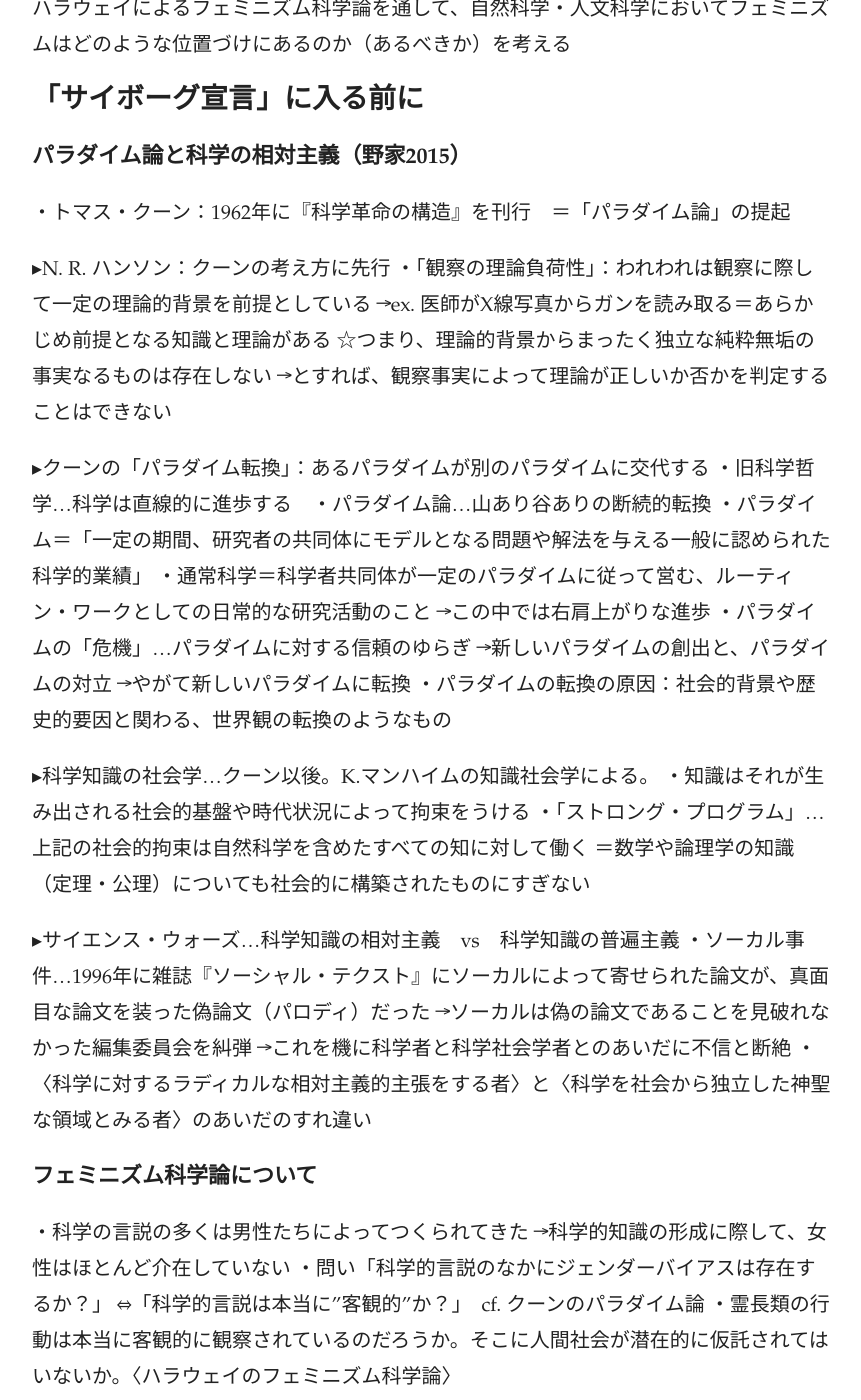
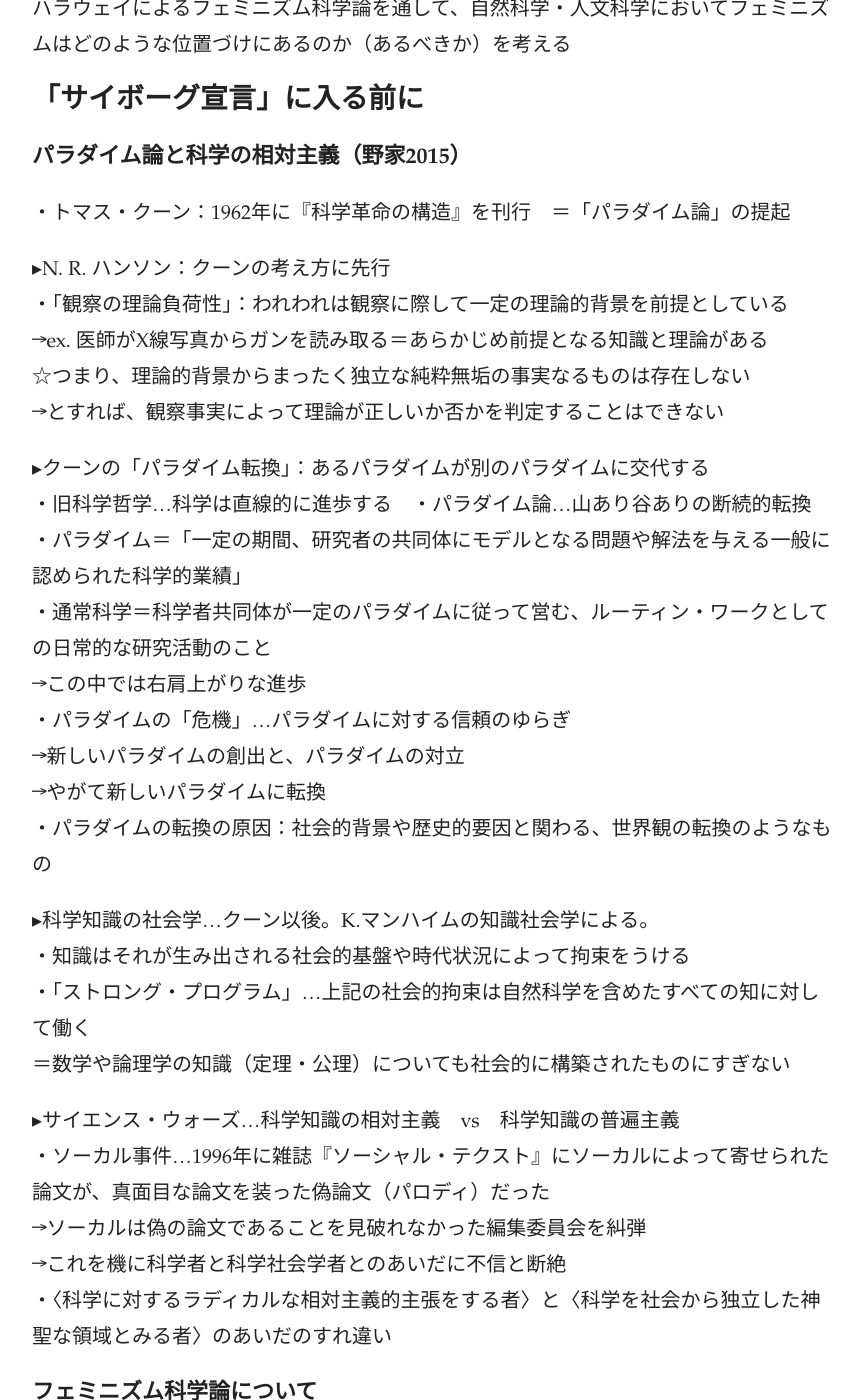
Before and after one commit to nishikarch/nishikarch.github.io, a Jekyll site: the page built from _posts/2021-11-21-Haraway-1991.md, in a window 1280 px wide and 1400 px high, scrolled down 827 px. Shown: the whole window, without its empty margins (208-1069 px from the left). Built offline with Jekyll 4.4.1, drawn with Linux system fonts in a browser that asks for light colours; some of the changed text lies outside the part shown.

Commit message:
Update 2021-11-21-Haraway-1991.md

```diff
--- a/_posts/2021-11-21-Haraway-1991.md
+++ b/_posts/2021-11-21-Haraway-1991.md
@@ -26,50 +26,50 @@ paper:
 
 ・トマス・クーン：1962年に『科学革命の構造』を刊行　＝「パラダイム論」の提起
 
-▸N. R. ハンソン：クーンの考え方に先行
-・「観察の理論負荷性」：われわれは観察に際して一定の理論的背景を前提としている
- →ex. 医師がX線写真からガンを読み取る＝あらかじめ前提となる知識と理論がある
- ☆つまり、理論的背景からまったく独立な純粋無垢の事実なるものは存在しない
- →とすれば、観察事実によって理論が正しいか否かを判定することはできない
+▸N. R. ハンソン：クーンの考え方に先行<br>
+・「観察の理論負荷性」：われわれは観察に際して一定の理論的背景を前提としている<br>
+ →ex. 医師がX線写真からガンを読み取る＝あらかじめ前提となる知識と理論がある<br>
+ ☆つまり、理論的背景からまったく独立な純粋無垢の事実なるものは存在しない<br>
+ →とすれば、観察事実によって理論が正しいか否かを判定することはできない<br>
 
-▸クーンの「パラダイム転換」：あるパラダイムが別のパラダイムに交代する
-・旧科学哲学…科学は直線的に進歩する　・パラダイム論…山あり谷ありの断続的転換
-・パラダイム＝「一定の期間、研究者の共同体にモデルとなる問題や解法を与える一般に認められた科学的業績」
-・通常科学＝科学者共同体が一定のパラダイムに従って営む、ルーティン・ワークとしての日常的な研究活動のこと
- →この中では右肩上がりな進歩
- ・パラダイムの「危機」…パラダイムに対する信頼のゆらぎ
- →新しいパラダイムの創出と、パラダイムの対立
- →やがて新しいパラダイムに転換
- ・パラダイムの転換の原因：社会的背景や歴史的要因と関わる、世界観の転換のようなもの
+▸クーンの「パラダイム転換」：あるパラダイムが別のパラダイムに交代する<br>
+・旧科学哲学…科学は直線的に進歩する　・パラダイム論…山あり谷ありの断続的転換<br>
+・パラダイム＝「一定の期間、研究者の共同体にモデルとなる問題や解法を与える一般に認められた科学的業績」<br>
+・通常科学＝科学者共同体が一定のパラダイムに従って営む、ルーティン・ワークとしての日常的な研究活動のこと<br>
+ →この中では右肩上がりな進歩<br>
+ ・パラダイムの「危機」…パラダイムに対する信頼のゆらぎ<br>
+ →新しいパラダイムの創出と、パラダイムの対立<br>
+ →やがて新しいパラダイムに転換<br>
+ ・パラダイムの転換の原因：社会的背景や歴史的要因と関わる、世界観の転換のようなもの<br>
 
-▸科学知識の社会学…クーン以後。K.マンハイムの知識社会学による。
-・知識はそれが生み出される社会的基盤や時代状況によって拘束をうける
-・「ストロング・プログラム」…上記の社会的拘束は自然科学を含めたすべての知に対して働く
- ＝数学や論理学の知識（定理・公理）についても社会的に構築されたものにすぎない
+▸科学知識の社会学…クーン以後。K.マンハイムの知識社会学による。<br>
+・知識はそれが生み出される社会的基盤や時代状況によって拘束をうける<br>
+・「ストロング・プログラム」…上記の社会的拘束は自然科学を含めたすべての知に対して働く<br>
+ ＝数学や論理学の知識（定理・公理）についても社会的に構築されたものにすぎない<br>
 
-▸サイエンス・ウォーズ…科学知識の相対主義　vs　科学知識の普遍主義
-・ソーカル事件…1996年に雑誌『ソーシャル・テクスト』にソーカルによって寄せられた論文が、真面目な論文を装った偽論文（パロディ）だった
- →ソーカルは偽の論文であることを見破れなかった編集委員会を糾弾
- →これを機に科学者と科学社会学者とのあいだに不信と断絶
- ・〈科学に対するラディカルな相対主義的主張をする者〉と〈科学を社会から独立した神聖な領域とみる者〉のあいだのすれ違い
+▸サイエンス・ウォーズ…科学知識の相対主義　vs　科学知識の普遍主義<br>
+・ソーカル事件…1996年に雑誌『ソーシャル・テクスト』にソーカルによって寄せられた論文が、真面目な論文を装った偽論文（パロディ）だった<br>
+ →ソーカルは偽の論文であることを見破れなかった編集委員会を糾弾<br>
+ →これを機に科学者と科学社会学者とのあいだに不信と断絶<br>
+ ・〈科学に対するラディカルな相対主義的主張をする者〉と〈科学を社会から独立した神聖な領域とみる者〉のあいだのすれ違い<br>
 
 ## フェミニズム科学論について
-・科学の言説の多くは男性たちによってつくられてきた
- →科学的知識の形成に際して、女性はほとんど介在していない
-・問い「科学的言説のなかにジェンダーバイアスは存在するか？」
- ⇔「科学的言説は本当に”客観的”か？」　cf. クーンのパラダイム論
- ・霊長類の行動は本当に客観的に観察されているのだろうか。そこに人間社会が潜在的に仮託されてはいないか。〈ハラウェイのフェミニズム科学論〉
+・科学の言説の多くは男性たちによってつくられてきた<br>
+ →科学的知識の形成に際して、女性はほとんど介在していない<br>
+・問い「科学的言説のなかにジェンダーバイアスは存在するか？」<br>
+ ⇔「科学的言説は本当に”客観的”か？」　cf. クーンのパラダイム論<br>
+ ・霊長類の行動は本当に客観的に観察されているのだろうか。そこに人間社会が潜在的に仮託されてはいないか。〈ハラウェイのフェミニズム科学論〉<br>
 
 ## 問題意識と問題設定
-・フェミニズム科学論：本来的に政治的言説となるフェミニズムと、客観主義・普遍主義的な科学は、相容れない感じがする
-☆ハラウェイのフェミニズム科学論は、「科学的客観性」と「フェミニズムの政治的言説（≒社会構成主義的言説）」をいかに両立させているのか？（あるいは両立していないのか）
-・〈科学知識の相対主義　vs　科学知識の普遍主義〉の構図をいかに克服すべきか
- →客観性・普遍性があるというドグマは怪しいし、行き過ぎた相対主義は危険すぎる…
- →勉強会の軸でもあるフェミニズムとも関わるD. ハラウェイの論がいい
+・フェミニズム科学論：本来的に政治的言説となるフェミニズムと、客観主義・普遍主義的な科学は、相容れない感じがする<br>
+☆ハラウェイのフェミニズム科学論は、「科学的客観性」と「フェミニズムの政治的言説（≒社会構成主義的言説）」をいかに両立させているのか？（あるいは両立していないのか）<br>
+・〈科学知識の相対主義　vs　科学知識の普遍主義〉の構図をいかに克服すべきか<br>
+ →客観性・普遍性があるというドグマは怪しいし、行き過ぎた相対主義は危険すぎる…<br>
+ →勉強会の軸でもあるフェミニズムとも関わるD. ハラウェイの論がいい<br>
 
 ## 「猿と女とサイボーグ」のタイトル
-・すべて「Man」に対するもの、周縁性を帯びるもの
-・「猿的」なるものと「人間的」なるものの境界はどこか。有機体的機械とわれわれの境界は引けるのか。男性中心的な社会のなかで周縁性を帯びる女性。
+・すべて「Man」に対するもの、周縁性を帯びるもの<br>
+・「猿的」なるものと「人間的」なるものの境界はどこか。有機体的機械とわれわれの境界は引けるのか。男性中心的な社会のなかで周縁性を帯びる女性。<br>
 
 
 
@@ -77,84 +77,84 @@ paper:
 # ハラウェイのサイボーグ論
 
 ## 集積回路の女性は共通言語というアイロニックな夢を見るか
-・サイボーグ＝「機械と生体の複合体」
-・「我々は皆、キメラ、すなわち、機械と生体のハイブリッドという理論化され製造された産物であり、要するに、我々はサイボーグである」（p.288）
-・西欧の科学とポリティクス…人種主義、男性支配の資本主義、進歩の伝統etc...
- →この中で生体と機械の関係は、境界をめぐる戦いだった
- →ここで論じるのは、境界を曖昧にすること／境界を(再)構築すること
- ※アイロニックな議論：政治的ユーモア、皮肉、まじめな遊戯
- ・サイボーグはポストジェンダーの生き物
- ・曖昧になった３つの境界
-  ①人間と動物の境界：人間と人間以外の動物を明確に区分するものはない
-  ②人間(-動物)と機械の境界：
-  ③物理的なるものと物理的ならざるもの
- ・一般的に、精神／身体、動物／機械、理想主義／唯物主義の二元論が想定されている
+・サイボーグ＝「機械と生体の複合体」<br>
+・「我々は皆、キメラ、すなわち、機械と生体のハイブリッドという理論化され製造された産物であり、要するに、我々はサイボーグである」（p.288）<br>
+・西欧の科学とポリティクス…人種主義、男性支配の資本主義、進歩の伝統etc...<br>
+ →この中で生体と機械の関係は、境界をめぐる戦いだった<br>
+ →ここで論じるのは、境界を曖昧にすること／境界を(再)構築すること<br>
+ ※アイロニックな議論：政治的ユーモア、皮肉、まじめな遊戯<br>
+ ・サイボーグはポストジェンダーの生き物<br>
+ ・曖昧になった３つの境界<br>
+  ①人間と動物の境界：人間と人間以外の動物を明確に区分するものはない<br>
+  ②人間(-動物)と機械の境界：<br>
+  ③物理的なるものと物理的ならざるもの<br>
+ ・一般的に、精神／身体、動物／機械、理想主義／唯物主義の二元論が想定されている<br>
 
 ## 断片化するアイデンティティ
-・「女性(Female)」というカテゴリー＝性科学など様々な社会実践の中で構築されてきた、錯綜したカテゴリー
- ＝「女性「である」という状態が存在するわけではない」（p.297）
- ・ジェンダー、人種、階級、といった意識…家父長制、植民地主義、資本主義といった歴史上の経験によって、我々が手にすることを余儀なくされた結果である
- ・「有色の女性」のアイデンティティ、抵抗意識　　有色の女性⇔白人男性
- ・しかし、「有色の女性」というアイデンティティにおいても
-  →手にしているのは茫漠たる差異の海ばかり
-  →「彼女」という単数の存在として位置することを認められていたわけではない
-  ・ケイティ・キング：アイデンティティを画定する行為の限界
-  →フェミニズムのあり方が分類されている。それによってカテゴリーからの逸脱した経験は周辺化される。
-  ・どのようなポリティクスであれば、個別かつ集合的な自己を、部分的で相矛盾し、永久に閉じることのない構築物として抱えこむことができるのか？
-  ・「人種」や「階級」と同じように、「女性」もまた歴史的に設定されたもの
+・「女性(Female)」というカテゴリー＝性科学など様々な社会実践の中で構築されてきた、錯綜したカテゴリー<br>
+ ＝「女性「である」という状態が存在するわけではない」（p.297）<br>
+ ・ジェンダー、人種、階級、といった意識…家父長制、植民地主義、資本主義といった歴史上の経験によって、我々が手にすることを余儀なくされた結果である<br>
+ ・「有色の女性」のアイデンティティ、抵抗意識　　有色の女性⇔白人男性<br>
+ ・しかし、「有色の女性」というアイデンティティにおいても<br>
+  →手にしているのは茫漠たる差異の海ばかり<br>
+  →「彼女」という単数の存在として位置することを認められていたわけではない<br>
+  ・ケイティ・キング：アイデンティティを画定する行為の限界<br>
+  →フェミニズムのあり方が分類されている。それによってカテゴリーからの逸脱した経験は周辺化される。<br>
+  ・どのようなポリティクスであれば、個別かつ集合的な自己を、部分的で相矛盾し、永久に閉じることのない構築物として抱えこむことができるのか？<br>
+  ・「人種」や「階級」と同じように、「女性」もまた歴史的に設定されたもの<br>
 
 ## 支配の情報工学
-・従来的な枠組みや二項対立自体を脱構築するような概念を提示　pp.310-311
- =科学とテクノロジーの結びつきの中、世界規模の社会関係の配置換え
- ・アリストテレス以来の西欧的な二元論…不備を有している
- →多様な主体であるはずの個々人を「女性」（⇔「男性」）と括ることで問題が生じている
- ・「サイボーグとは、ある種の自己―解体・再組み立てされ、集合的・個的であるようなポスト近代の自己―である」（p.314）
- ・このためにはコミュニケーション・テクノロジーとバイオテクノロジーが必要
- →このような分野では、機械／生体の差異はぼやけ、心・からだ・道具が密接に結びついている
+・従来的な枠組みや二項対立自体を脱構築するような概念を提示　pp.310-311<br>
+ =科学とテクノロジーの結びつきの中、世界規模の社会関係の配置換え<br>
+ ・アリストテレス以来の西欧的な二元論…不備を有している<br>
+ →多様な主体であるはずの個々人を「女性」（⇔「男性」）と括ることで問題が生じている<br>
+ ・「サイボーグとは、ある種の自己―解体・再組み立てされ、集合的・個的であるようなポスト近代の自己―である」（p.314）<br>
+ ・このためにはコミュニケーション・テクノロジーとバイオテクノロジーが必要<br>
+ →このような分野では、機械／生体の差異はぼやけ、心・からだ・道具が密接に結びついている<br>
 
 ## 「家庭」の外の「ホームワーク経済」
-・科学やテクノロジーに対し、労働として関わる
- →シリコンバレーで働くようになった女性たちのことが取り上げられている
- ・これによって、文化、労働、生殖/再生産が再編されること
- ・新しいテクノロジー→労働のあり方の変容→様々な社会関係の再編成
+・科学やテクノロジーに対し、労働として関わる<br>
+ →シリコンバレーで働くようになった女性たちのことが取り上げられている<br>
+ ・これによって、文化、労働、生殖/再生産が再編されること<br>
+ ・新しいテクノロジー→労働のあり方の変容→様々な社会関係の再編成<br>
 
 ## 集積回路の女性
-・イメージとしては、二項対立よりネットワークを。
- ○分散。ネットワークの中に女性が位置するのではなく、サイボーグとしてのアイデンティティに必要な性質が存在しているだけ。
- ×アイデンティティの同一化
-・動物や機械と融合する過程を介して、我々はいかにして「人間(Man)ではないかたちで存在しうるか」について学ぶ　（p.331）
- →科学やテクノロジーの社会関係によって必然化された視点
- →ここにフェミニズムの立場にたった科学が存在する可能性がある
+・イメージとしては、二項対立よりネットワークを。<br>
+ ○分散。ネットワークの中に女性が位置するのではなく、サイボーグとしてのアイデンティティに必要な性質が存在しているだけ。<br>
+ ×アイデンティティの同一化<br>
+・動物や機械と融合する過程を介して、我々はいかにして「人間(Man)ではないかたちで存在しうるか」について学ぶ　（p.331）<br>
+ →科学やテクノロジーの社会関係によって必然化された視点<br>
+ →ここにフェミニズムの立場にたった科学が存在する可能性がある<br>
 
 ## サイボーグー政治的アイデンティティという神話
-・サイボーグ：全体に関わる理論を作ろうという衝動はない
- →境界を構築し、脱構築してきた経験がある
-・サイボーグが関係するのは生殖ではなく再生
-・大事な２つの議論
-  ①普遍的で全体化作用をもつような理論を生成することは大きな間違い
-  ②日常で遭遇するさまざまな境界を構築しなおす
-・サイボーグの想像力：二項対立という迷路から抜け出す道筋
-・「女神ではなくサイボーグとなりたい」（p.348）
+・サイボーグ：全体に関わる理論を作ろうという衝動はない<br>
+ →境界を構築し、脱構築してきた経験がある<br>
+・サイボーグが関係するのは生殖ではなく再生<br>
+・大事な２つの議論<br>
+  ①普遍的で全体化作用をもつような理論を生成することは大きな間違い<br>
+  ②日常で遭遇するさまざまな境界を構築しなおす<br>
+・サイボーグの想像力：二項対立という迷路から抜け出す道筋<br>
+・「女神ではなくサイボーグとなりたい」（p.348）<br>
 
 
 # 所感
 
 ## 1. サイボーグとSF
-・サイボーグのイメージ＝巻頭の図版１
-・「サイボーグ宣言」では随所にSFのモチーフが登場
-  Cf.ディック『アンドロイドは電気羊の夢を見るか』など。高度にプログラムされた機械と人間は見分けがつかない、そもそもそこに線引きはできるのか？
-・そのようなSF的発想が、我々の固定化されたアイデンティティを解体・再構築することに役立つ
-・アニメ「攻殻機動隊」：主人公は女性、脳も含めて身体のすべてが機械である
- →自己を自己として規定する部分はいったいどこにあるのか…と問う
+・サイボーグのイメージ＝巻頭の図版１<br>
+・「サイボーグ宣言」では随所にSFのモチーフが登場<br>
+  Cf.ディック『アンドロイドは電気羊の夢を見るか』など。高度にプログラムされた機械と人間は見分けがつかない、そもそもそこに線引きはできるのか？<br>
+・そのようなSF的発想が、我々の固定化されたアイデンティティを解体・再構築することに役立つ<br>
+・アニメ「攻殻機動隊」：主人公は女性、脳も含めて身体のすべてが機械である<br>
+ →自己を自己として規定する部分はいったいどこにあるのか…と問う<br>
 
 ## 2. サイボーグとフェミニズム
-・その人が何者であるのかということと、身体的特徴はまったくの無関係
- →なのに「生物学的に」という点とよく結び付けられてしまう
-・本来少数で多様な存在のためのフェミニズムであるのに、女性（／男性）という枠組みで括ろうとするから、またそこから「はみ出た」存在を生み出してしまう
- ＝だから規範的な枠組み（アイデンティティ、「女神」）よりも、断片的で流動的な構成要素の集合体（ネットワーク、「サイボーグ」）として生きればいい
- ・だが、我々は本当にそれを望んでいるのか？確かにサイボーグであれば　どこかで規範的な「女性」「男性」を望んでいる場合があるのではないか
+・その人が何者であるのかということと、身体的特徴はまったくの無関係<br>
+ →なのに「生物学的に」という点とよく結び付けられてしまう<br>
+・本来少数で多様な存在のためのフェミニズムであるのに、女性（／男性）という枠組みで括ろうとするから、またそこから「はみ出た」存在を生み出してしまう<br>
+ ＝だから規範的な枠組み（アイデンティティ、「女神」）よりも、断片的で流動的な構成要素の集合体（ネットワーク、「サイボーグ」）として生きればいい<br>
+ ・だが、我々は本当にそれを望んでいるのか？確かにサイボーグであれば　どこかで規範的な「女性」「男性」を望んでいる場合があるのではないか<br>
 
 ## 3. 全体的には…
-・難解。
-・二項対立を超えること。ただし、「ではどうすればいいか？」は語られていない
-・ただし、「サイボーグ宣言」とある通り、これは「分析」というよりも「マニュフェスト」なので、「ではどうすればいいか？」については第9章の「状況に置かれた知」で論じられる
+・難解。<br>
+・二項対立を超えること。ただし、「ではどうすればいいか？」は語られていない<br>
+・ただし、「サイボーグ宣言」とある通り、これは「分析」というよりも「マニュフェスト」なので、「ではどうすればいいか？」については第9章の「状況に置かれた知」で論じられる<br>
```
